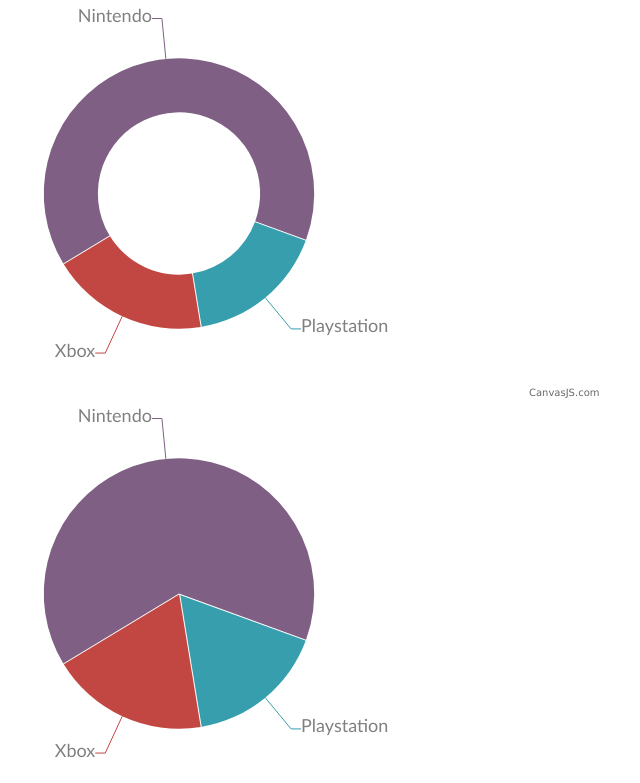
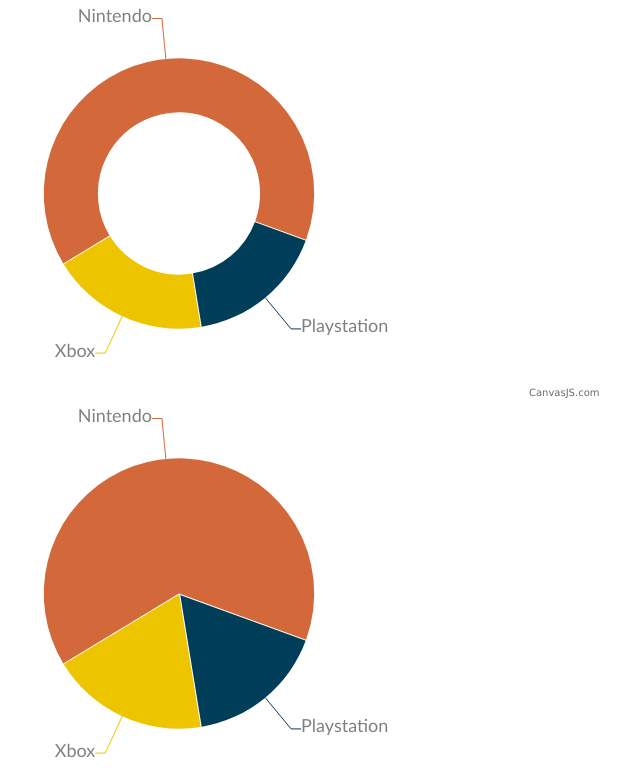
Before and after one commit to KnowitLabs/Graphs, a plain HTML site: page demo.html in a window 1280 px wide. Shown: the top 783 px of the page, without its empty margins (315-955 px from the left). Drawn offline with nearby package versions, Linux system fonts and the light colour scheme.

Commit message:
Added support for color sets

```diff
--- a/demo.html
+++ b/demo.html
@@ -25,6 +25,10 @@
   </head>
   <body>
       <div class="container">
+
+        <input type="hidden" class="canvasjs-colorset" data-colorsetname="default"
+        data-colorset="#003d59,#ecc500,#d3693b,#a6bbc5,#4c778a,#26a489,#dc825a,#118baf,#419dbe,#62b29d,#333332" />
+
         <div class="row">
         	<div class="col-md-9 col-lg-9 col-xs-12 col-sm-12">
         		<div class="canvasjs" id="graph1" data-graphtype="doughnut" data-stats="json/dummy-graphdata.json"></div>
@@ -33,6 +37,10 @@
         	<div class="col-md-9 col-lg-9 col-xs-12 col-sm-12">
         		<div class="canvasjs" id="graph2" data-graphtype="pie" data-stats="json/dummy-graphdata.json"></div>
         	</div>
+
+          <div class="col-md-9 col-lg-9 col-xs-12 col-sm-12">
+            <div class="canvasjs" id="graph22" data-graphtype="pie" data-stats="json/dummy-graphdata-muchdata.json"></div>
+          </div>
 
         	<div class="col-md-9 col-lg-9 col-xs-12 col-sm-12">
         		<div class="canvasjs" id="graph3" data-graphtype="column" data-stats="json/dummy-graphdata-columns.json"></div>
--- /dev/null
+++ b/json/dummy-graphdata-muchdata.json
@@ -0,0 +1,31 @@
+  [{
+  	"label": "Playstation",
+  	"y": 357,
+  	"x": 10,
+  	"color": ""
+  }, {
+  	"label": "Xbox",
+  	"y": 400,
+  	"x": 20,
+  	"color": ""
+  }, {
+  	"label": "Xbox 360",
+  	"y": 1171,
+  	"x": 20,
+  	"color": ""
+  }, {
+  	"label": "Gameboy",
+  	"y": 879,
+  	"x": 20,
+  	"color": ""
+  }, {
+  	"label": "Nintendo",
+  	"y": 157,
+  	"x": 20,
+  	"color": ""
+  }, {
+  	"label": "Nintendo",
+  	"y": 1358,
+  	"x": 30,
+  	"color": ""
+  }]
--- a/src/graphs.js
+++ b/src/graphs.js
@@ -14,14 +14,30 @@
 		}
 	},
 
+	createColorset: function (colors) {
+		$colors = colors.split(',');
+		$colorSetString = [];
+		$.each($colors, function (index, val) {
+			$colorSetString.push('' + val + '');
+		});
+		return $colorSetString;
+	},
+
 	draw: function (graphid, graphtype, indataurl) {
 		$ajaxCall = $.ajax({
 			url: indataurl,
 			dataType: 'json'
 		});
 		$ajaxCall.done(function (response) {
+			if ($('.canvasjs-colorset').length > 0) {
+				$colorset = $('.canvasjs-colorset').data('colorset');
+				$colorsetname = $('.canvasjs-colorset').data('colorsetname');
+				$colorset = graphs.createColorset($colorset);
+				CanvasJS.addColorSet($colorsetname, $colorset);
+			}
 			var chart = new CanvasJS.Chart(graphid, {
 				backgroundColor: 'transparent',
+				colorSet: $colorsetname,
 				data: [{
 					type: graphtype,
 					startAngle: 20,
```
